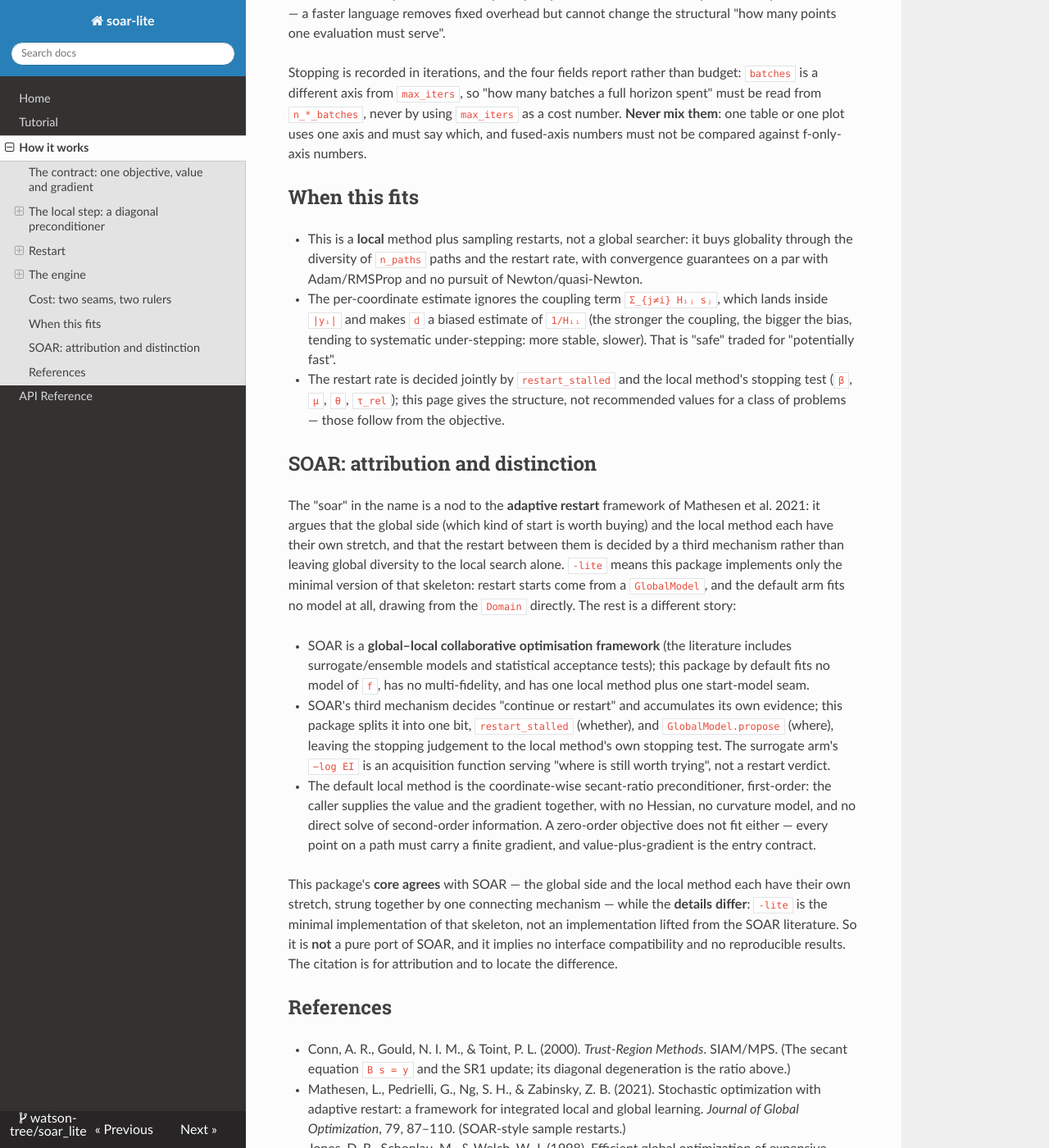
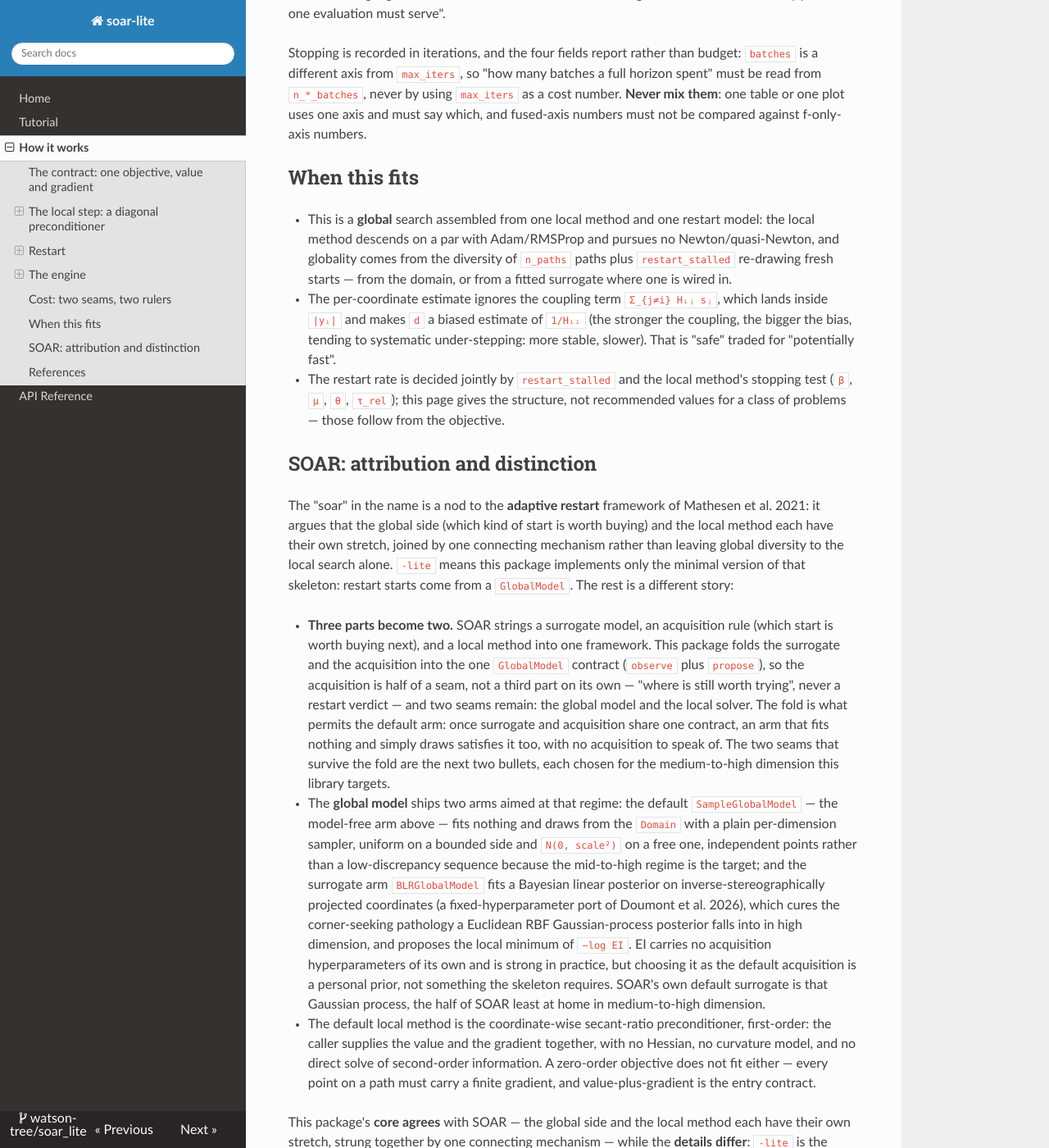
Before and after one commit to watson-tree/soar_lite, an MkDocs documentation site: the page built from docs/explanation/how-it-works.md, in a window 1280 px wide and 1400 px high, scrolled down 10635 px. Shown: the whole window at 82% size. Built offline with MkDocs 1.6.1, drawn with Linux system fonts in a browser that asks for light colours; nearby versions of some CDN libraries; some of the changed text lies outside the part shown.

Commit message:
docs: count batches by the seam and restate the SOAR distinction
Four claims in the explanation had drifted from the code or from what SOAR
actually does:

- The cost section's measurement ("6 fused batches without the seam, 2 with
  it") is gone. Measured on one path with `n_alpha = 5` over a placement plus
  one step: 6 fused without the seam, 5 f-only + 2 fused with it. The durable
  statement is per step, not per run: `n_alpha` fused batches without the seam,
  `n_alpha` f-only plus one fused with it. The same bullet also had redraw
  starts serving `f` only; they defer both halves and are bought in the settle
  batch.
- "A local method plus sampling restarts, not a global searcher" becomes a
  global search assembled from one local method and one restart model, since a
  restart start comes from the domain or from a fitted surrogate, not from
  sampling alone.
- The SOAR section is re-ordered around the fold rather than around SOAR's
  three parts: the surrogate and its acquisition become the one `GlobalModel`
  contract, leaving two seams. That fold is what permits the model-free arm — a
  `GlobalModel` that fits nothing and draws still satisfies `propose`. The two
  surviving seams are then the two bullets: the global model (a non-low-
  discrepancy sample and an inverse-stereographic BLR, both aimed at the
  mid-to-high dimension, against SOAR's Gaussian-process default) and the local
  solver.
- "SOAR's third mechanism decides continue or restart" described a mechanism
  SOAR does not have: adaptive restart there is the acquisition-function choice.
  EI is now named only for what it is, an acquisition function, with the choice
  of it as a default attributed to a personal prior rather than to the
  skeleton.

Adds the Doumont et al. AISTATS 2026 reference the BLR arm ports.

```diff
--- a/docs/explanation/how-it-works.md
+++ b/docs/explanation/how-it-works.md
@@ -482,15 +482,15 @@ The counts report and do not budget: `stop` never reads them.
 
 **How many batches a round spends is decided by the seam**:
 
-- **With `eval_f` connected**: trials and redraw starts serve `f` only, and the
-  owed gradients are merged into **one** fused batch at the end of the round, so
-  a round is one fused batch plus whatever f-only batches the method's verdicts
-  need.
-- **Without `eval_f`**: the fused batch is the only way to get a value, so **each
-  trial is itself a fused batch** — the preconditioner method `retry`/`accept`s
-  candidate by candidate, so `n_alpha` candidates spend `n_alpha` fused batches on
-  that step, the redraw starts' batch included. Measured on one path with
-  `n_alpha = 5` over two iterations: 6 fused batches without the seam, 2 with it.
+- **With `eval_f` connected**: each trial serves `f` only, and the round's one
+  fused batch (`settle`) buys everything still owed — the accepted trial's
+  gradient and every redraw start's value and gradient, since a start defers
+  both halves. So an `n_alpha`-candidate step spends `n_alpha` f-only batches
+  plus one fused batch.
+- **Without `eval_f`**: the fused batch is the only way to read a value, so
+  **each trial is itself a fused batch** and the winner needs no `settle` pass.
+  An `n_alpha`-candidate step spends `n_alpha` fused batches, one per candidate
+  as the method `retry`/`accept`s them in turn.
 
 Both rulers must be reported: on the serial axis a flock of `n_paths` paths has
 its gain divided by `n_paths`, so multi-path's book ceiling is lower; on the
@@ -508,10 +508,11 @@ numbers.
 
 ## When this fits
 
-- This is a **local** method plus sampling restarts, not a global searcher: it
-  buys globality through the diversity of `n_paths` paths and the restart rate,
-  with convergence guarantees on a par with Adam/RMSProp and no pursuit of
-  Newton/quasi-Newton.
+- This is a **global** search assembled from one local method and one restart
+  model: the local method descends on a par with Adam/RMSProp and pursues no
+  Newton/quasi-Newton, and globality comes from the diversity of `n_paths` paths
+  plus `restart_stalled` re-drawing fresh starts — from the domain, or from a
+  fitted surrogate where one is wired in.
 - The per-coordinate estimate ignores the coupling term `Σ_{j≠i} Hᵢⱼ sⱼ`, which
   lands inside `|yᵢ|` and makes `d` a biased estimate of `1/Hᵢᵢ` (the stronger the
   coupling, the bigger the bias, tending to systematic under-stepping: more
@@ -524,22 +525,34 @@ numbers.
 
 The "soar" in the name is a nod to the **adaptive restart** framework of Mathesen
 et al. 2021: it argues that the global side (which kind of start is worth buying)
-and the local method each have their own stretch, and that the restart between
-them is decided by a third mechanism rather than leaving global diversity to the
-local search alone. `-lite` means this package implements only the minimal
-version of that skeleton: restart starts come from a `GlobalModel`, and the
-default arm fits no model at all, drawing from the `Domain` directly. The rest is
-a different story:
+and the local method each have their own stretch, joined by one connecting
+mechanism rather than leaving global diversity to the local search alone. `-lite`
+means this package implements only the minimal version of that skeleton: restart
+starts come from a `GlobalModel`. The rest is a different story:
 
-- SOAR is a **global–local collaborative optimisation framework** (the literature
-  includes surrogate/ensemble models and statistical acceptance tests); this
-  package by default fits no model of `f`, has no multi-fidelity, and has one
-  local method plus one start-model seam.
-- SOAR's third mechanism decides "continue or restart" and accumulates its own
-  evidence; this package splits it into one bit, `restart_stalled` (whether), and
-  `GlobalModel.propose` (where), leaving the stopping judgement to the local
-  method's own stopping test. The surrogate arm's `−log EI` is an acquisition
-  function serving "where is still worth trying", not a restart verdict.
+- **Three parts become two.** SOAR strings a surrogate model, an acquisition
+  rule (which start is worth buying next), and a local method into one framework.
+  This package folds the surrogate and the acquisition into the one `GlobalModel`
+  contract (`observe` plus `propose`), so the acquisition is half of a seam, not
+  a third part on its own — "where is still worth trying", never a restart
+  verdict — and two seams remain: the global model and the local solver. The
+  fold is what permits the default arm: once surrogate and acquisition share one
+  contract, an arm that fits nothing and simply draws satisfies it too, with no
+  acquisition to speak of. The two seams that survive the fold are the next two
+  bullets, each chosen for the medium-to-high dimension this library targets.
+- The **global model** ships two arms aimed at that regime: the default
+  `SampleGlobalModel` — the model-free arm above — fits nothing and draws from
+  the `Domain` with a plain per-dimension sampler, uniform on a bounded side and
+  `N(0, scale²)` on a free one, independent points rather than a low-discrepancy
+  sequence because the mid-to-high regime is the target; and the surrogate arm
+  `BLRGlobalModel` fits a Bayesian linear posterior on inverse-stereographically
+  projected coordinates (a fixed-hyperparameter port of Doumont et al. 2026),
+  which cures the corner-seeking pathology a Euclidean RBF Gaussian-process
+  posterior falls into in high dimension, and proposes the local minimum of
+  `−log EI`. EI carries no acquisition hyperparameters of its own and is strong
+  in practice, but choosing it as the default acquisition is a personal prior,
+  not something the skeleton requires. SOAR's own default surrogate is that
+  Gaussian process, the half of SOAR least at home in medium-to-high dimension.
 - The default local method is the coordinate-wise secant-ratio preconditioner,
   first-order: the caller supplies the value and the gradient together, with no
   Hessian, no curvature model, and no direct solve of second-order information. A
@@ -562,6 +575,12 @@ results. The citation is for attribution and to locate the difference.
   optimization with adaptive restart: a framework for integrated local and global
   learning. *Journal of Global Optimization*, 79, 87–110. (SOAR-style sample
   restarts.)
+- Doumont, C., Fan, D., Maus, N., Gardner, J. R., Moss, H., & Pleiss, G. (2026).
+  *We Still Don't Understand High-Dimensional Bayesian Optimization*.
+  Proceedings of the Twenty-Eighth International Conference on Artificial
+  Intelligence and Statistics (AISTATS), PMLR 300.
+  <github.com/colmont/linear-bo> — the inverse-stereographic projection the
+  surrogate arm ports.
 - Jones, D. R., Schonlau, M., & Welch, W. J. (1998). Efficient global optimization
   of expensive black-box functions. *Journal of Global Optimization*, 13,
   455–492. (The closed-form EI.)
```
